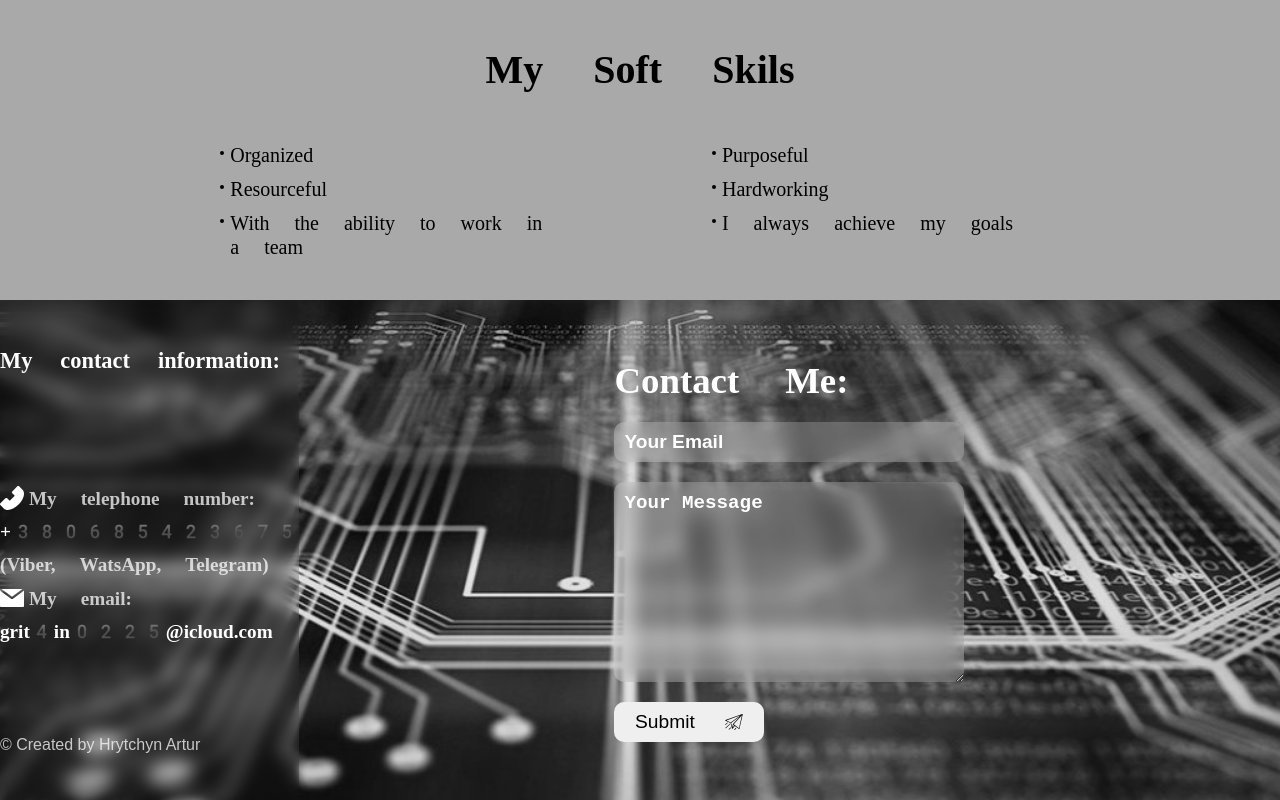
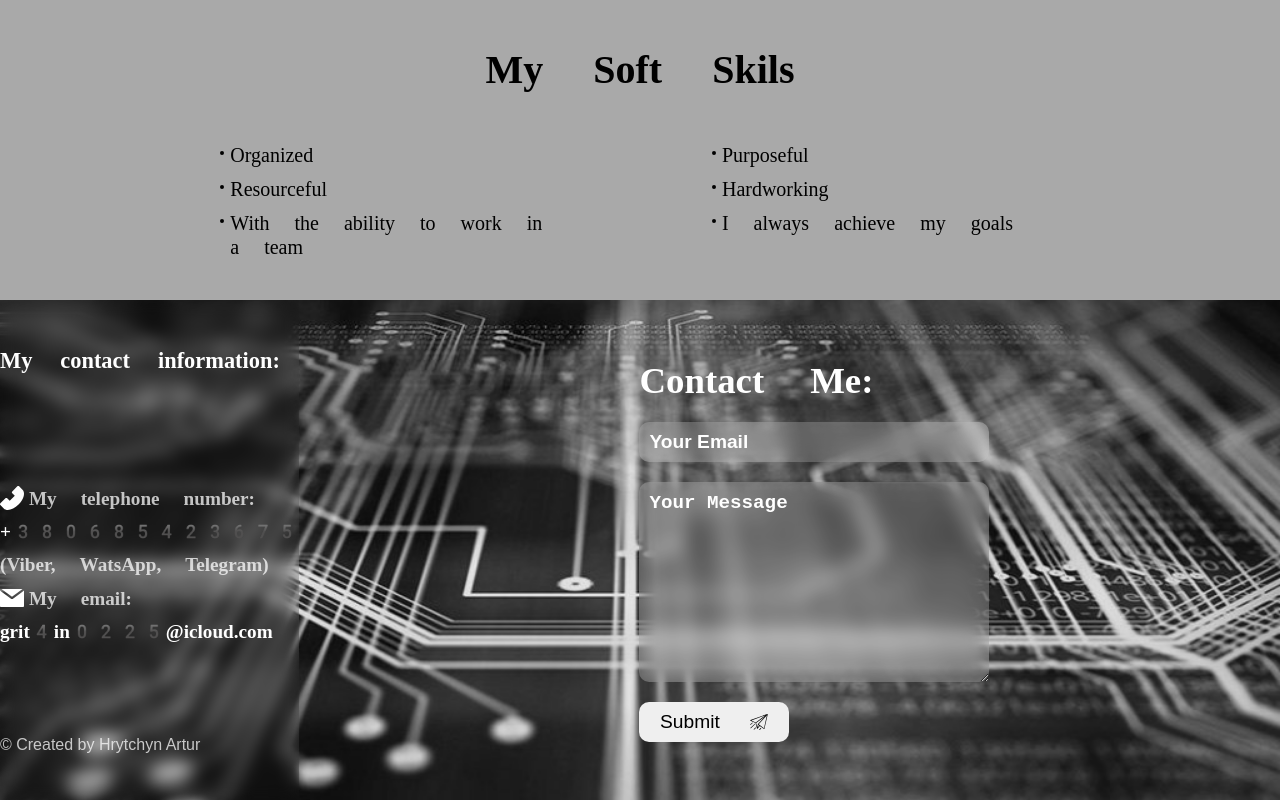
Before and after one commit to gritchin-artur/MyPortfolio, a React (Create React App) app: page / in a window 1280 px wide. Shown: the part 1899-2699 px from the top of the page. Built offline with nearby package versions, Linux system fonts and the light colour scheme; no server answers.

Commit message:
Update contacts.styled.js

```diff
--- a/src/components/blocs/contacts/contacts.styled.js
+++ b/src/components/blocs/contacts/contacts.styled.js
@@ -4,12 +4,18 @@ import backgraundImg from "../../../img/imgonline-com-ua-Black-White-hb0WXheGwe.
 export const ContactsContainer = styled.div`
   width: 100%;
   background-image: url(${backgraundImg});
-  height: 500px;
+ height: 100%;
   background-repeat: no-repeat;
   background-size: cover;
   background-position: center;
   box-sizing: border-box;
-  display: flex;
+  display: grid;
+   gap: 50px;
+
+        @media only screen and (min-width: 768px) {
+    display: flex;
+ height: 500px;
+  }
 
   .ContentContainer {
     height: 100%;
```
